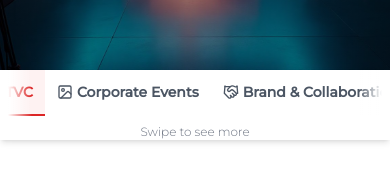
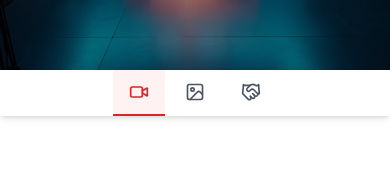
Before and after one commit to Scrift-io/progressivegroup-scrift, a React (Vite) app: page /media in a window 390 px wide. Shown: the part 362-544 px from the top of the page. Built offline with nearby package versions, Linux system fonts and the light colour scheme.

Commit message:
Fix mobile tab navigation

```diff
--- a/src/pages/Media.tsx
+++ b/src/pages/Media.tsx
@@ -93,29 +93,22 @@ const Media = () => {
       {/* Tab Navigation */}
       <section className="bg-white shadow-md sticky top-16 z-40">
         <div className="max-w-7xl mx-auto px-2 sm:px-4 lg:px-8">
-          <div className="relative">
-            <div className="flex justify-center items-center overflow-x-auto scrollbar-hide snap-x snap-mandatory">
+          <div className="flex justify-center items-center gap-1 sm:gap-0">
             {tabs.map(tab => (
               <button
                 key={tab.id}
                 onClick={() => setActiveTab(tab.id)}
-                  className={`flex items-center px-3 sm:px-6 py-3 sm:py-4 text-sm sm:text-base font-semibold whitespace-nowrap border-b-2 transition-all duration-300 snap-center ${
+                className={`flex items-center justify-center px-4 sm:px-6 py-3 sm:py-4 text-sm sm:text-base font-semibold border-b-2 transition-all duration-300 ${
                   activeTab === tab.id
                     ? 'border-pg-red text-pg-red bg-red-50'
                     : 'border-transparent text-gray-600 hover:text-pg-red hover:bg-gray-50'
                 }`}
               >
-                  <tab.icon className="w-4 h-4 sm:w-5 sm:h-5 mr-1 sm:mr-2" />
-                  {tab.label}
+                <tab.icon className="w-5 h-5 sm:w-5 sm:h-5 sm:mr-2" />
+                <span className="hidden sm:inline">{tab.label}</span>
               </button>
             ))}
           </div>
-            {/* Mobile swipe gradients */}
-            <div className="pointer-events-none sm:hidden absolute left-0 top-0 h-full w-6 bg-gradient-to-r from-white to-transparent" />
-            <div className="pointer-events-none sm:hidden absolute right-0 top-0 h-full w-6 bg-gradient-to-l from-white to-transparent" />
-          </div>
-          {/* Subtle mobile hint */}
-          <p className="sm:hidden text-xs text-gray-500 text-center mt-2">Swipe to see more</p>
         </div>
       </section>
 
```
Lines whose indentation alone changed are shown as unchanged.
